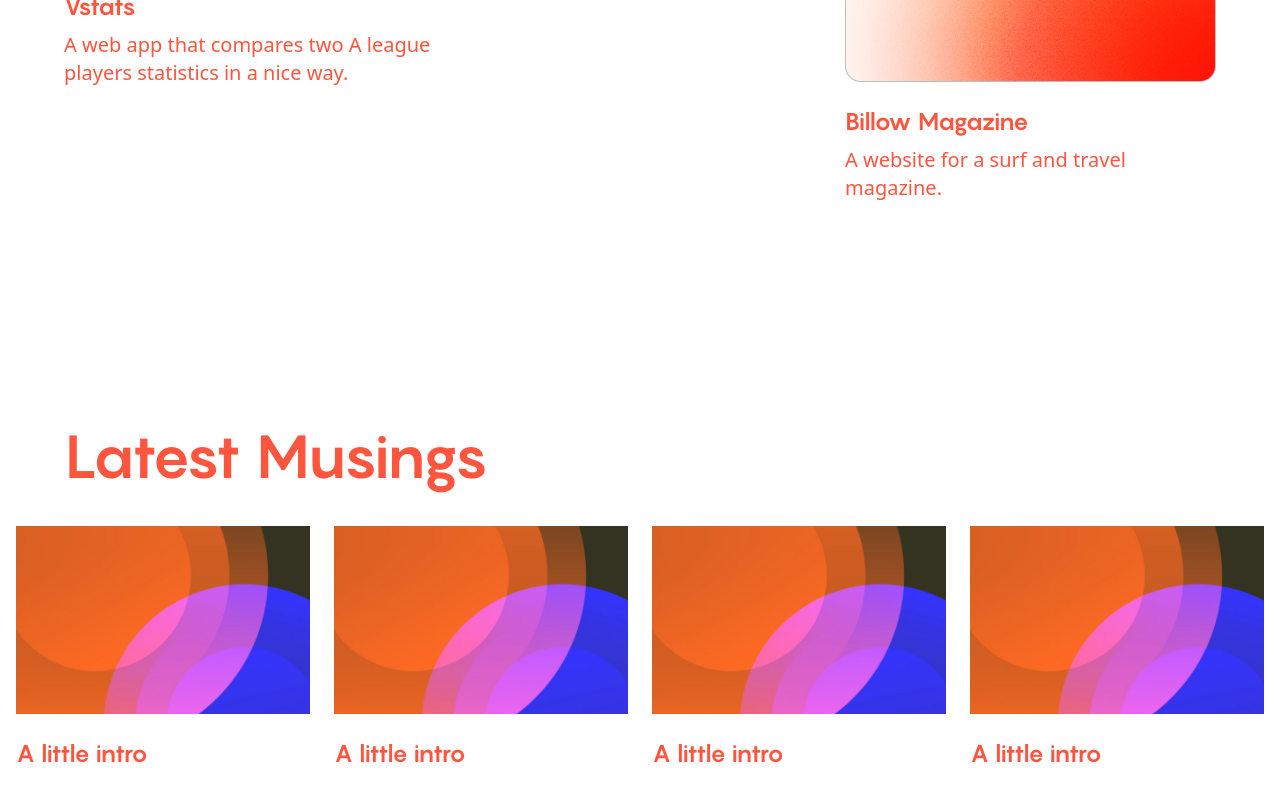
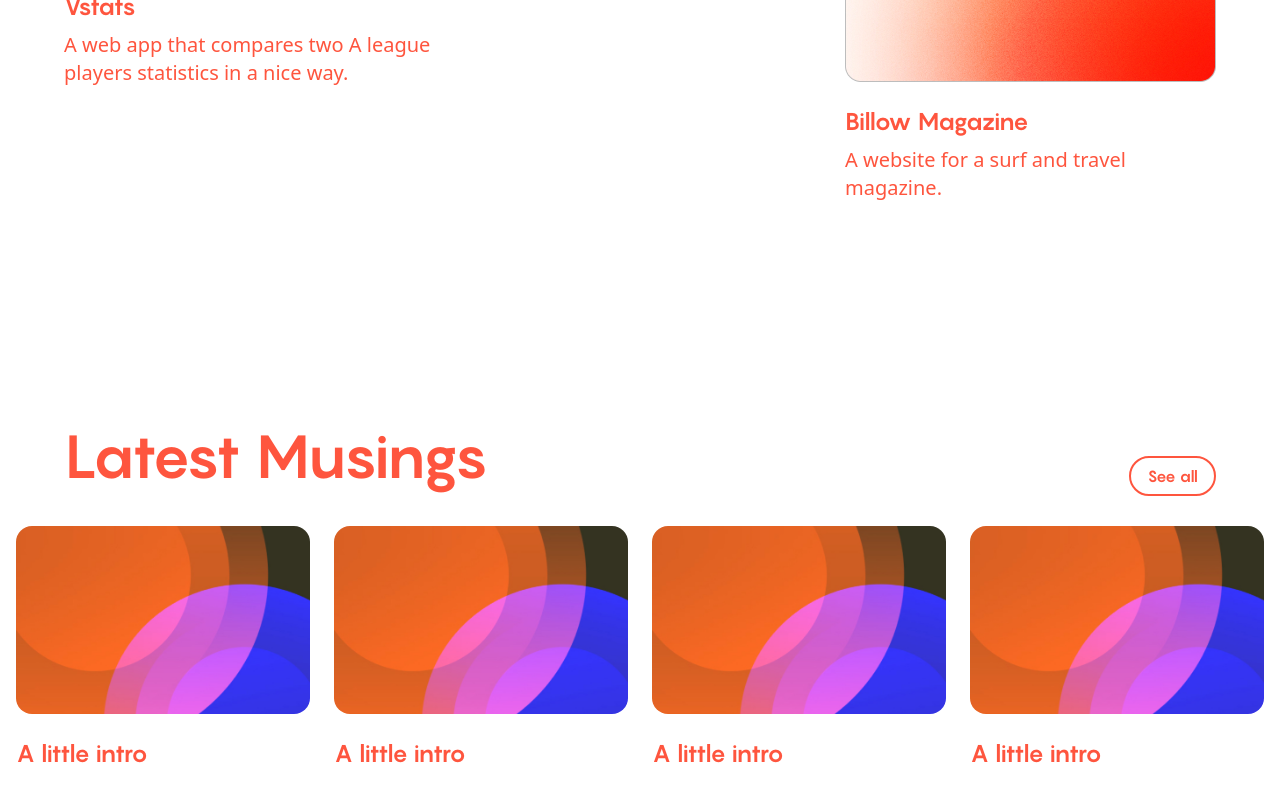
Before and after one commit to isaacrossi/personal, a React (Vite) app: page / in a window 1280 px wide. Shown: the part 1346-2146 px from the top of the page. Built offline with nearby package versions, Linux system fonts and the light colour scheme.

Commit message:
added a button to the latest musings section

```diff
--- a/src/components/Musings.jsx
+++ b/src/components/Musings.jsx
@@ -14,10 +14,17 @@ const Musings = () => {
 
   return (
     <section className="py-28">
-      <div className="container container mx-auto">
-        <h2 className="mb-10 mx-16 text-6xl font-heading text-primary">
-          Latest Musings
-        </h2>
+      <div className="container mx-auto">
+        <div className="flex justify-between items-center mx-16">
+          <h2 className="mb-10 text-6xl font-heading text-primary">
+            Latest Musings
+          </h2>
+          <menu>
+            <button className="font-heading text-primary border-2 px-4 py-1.5 border-primary rounded-full">
+              See all
+            </button>
+          </menu>
+        </div>
       </div>
 
       <div className="px-4 overflow-x-hidden">
@@ -26,27 +33,27 @@ const Musings = () => {
           className="keen-slider text-primary overflow-visible"
         >
           <div className="keen-slider__slide">
-            <img src={blogexample} />
+            <img src={blogexample} className="rounded-2xl" />
             <h4 className="text-2xl font-heading mt-6">A little intro</h4>
           </div>
           <div className="keen-slider__slide">
-            <img src={blogexample} className="w-xl" />
+            <img src={blogexample} className="rounded-2xl" />
             <h4 className="text-2xl font-heading mt-6">A little intro</h4>
           </div>
           <div className="keen-slider__slide">
-            <img src={blogexample} />
+            <img src={blogexample} className="rounded-2xl" />
             <h4 className="text-2xl font-heading mt-6">A little intro</h4>
           </div>
           <div className="keen-slider__slide ">
-            <img src={blogexample} />
+            <img src={blogexample} className="rounded-2xl" />
             <h4 className="text-2xl font-heading mt-6">A little intro</h4>
           </div>
           <div className="keen-slider__slide ">
-            <img src={blogexample} />
+            <img src={blogexample} className="rounded-2xl" />
             <h4 className="text-2xl font-heading mt-6">A little intro</h4>
           </div>
           <div className="keen-slider__slide ">
-            <img src={blogexample} />
+            <img src={blogexample} className="rounded-2xl" />
             <h4 className="text-2xl font-heading mt-6">A little intro</h4>
           </div>
         </div>
```
